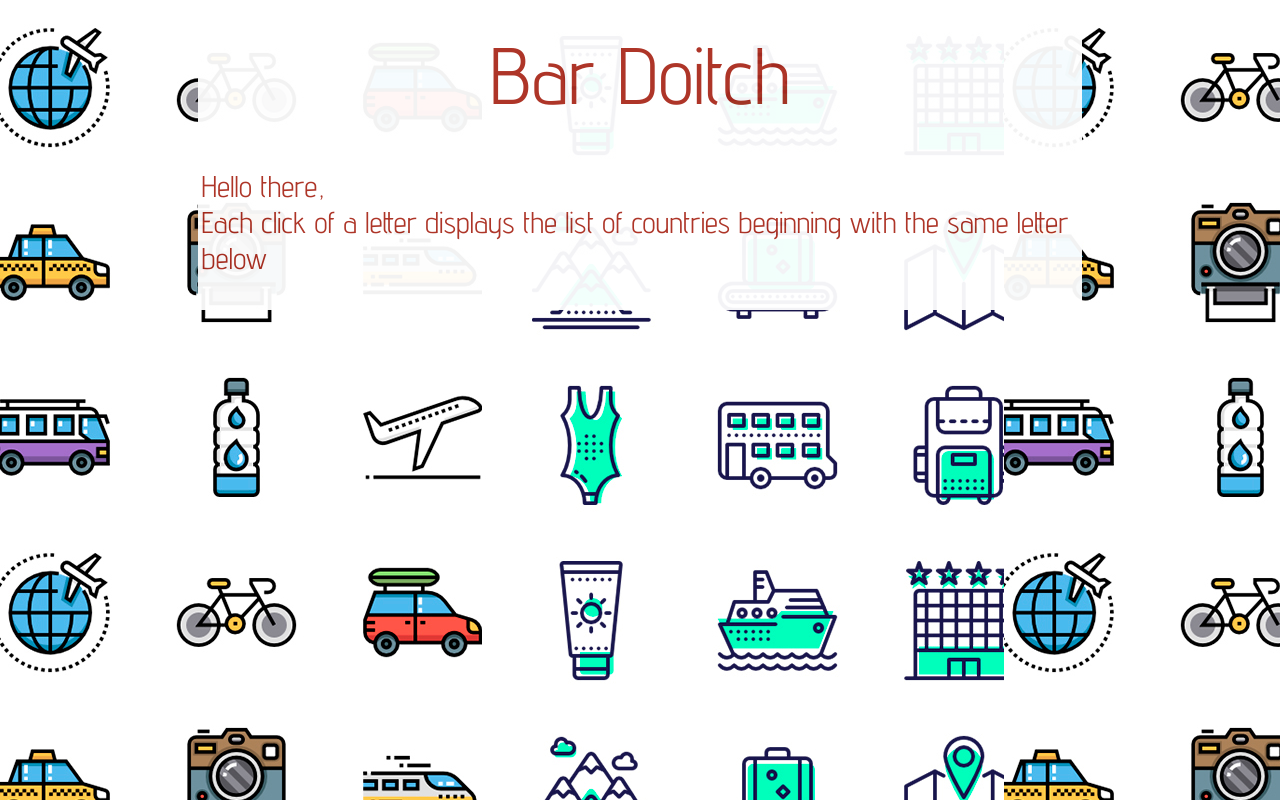
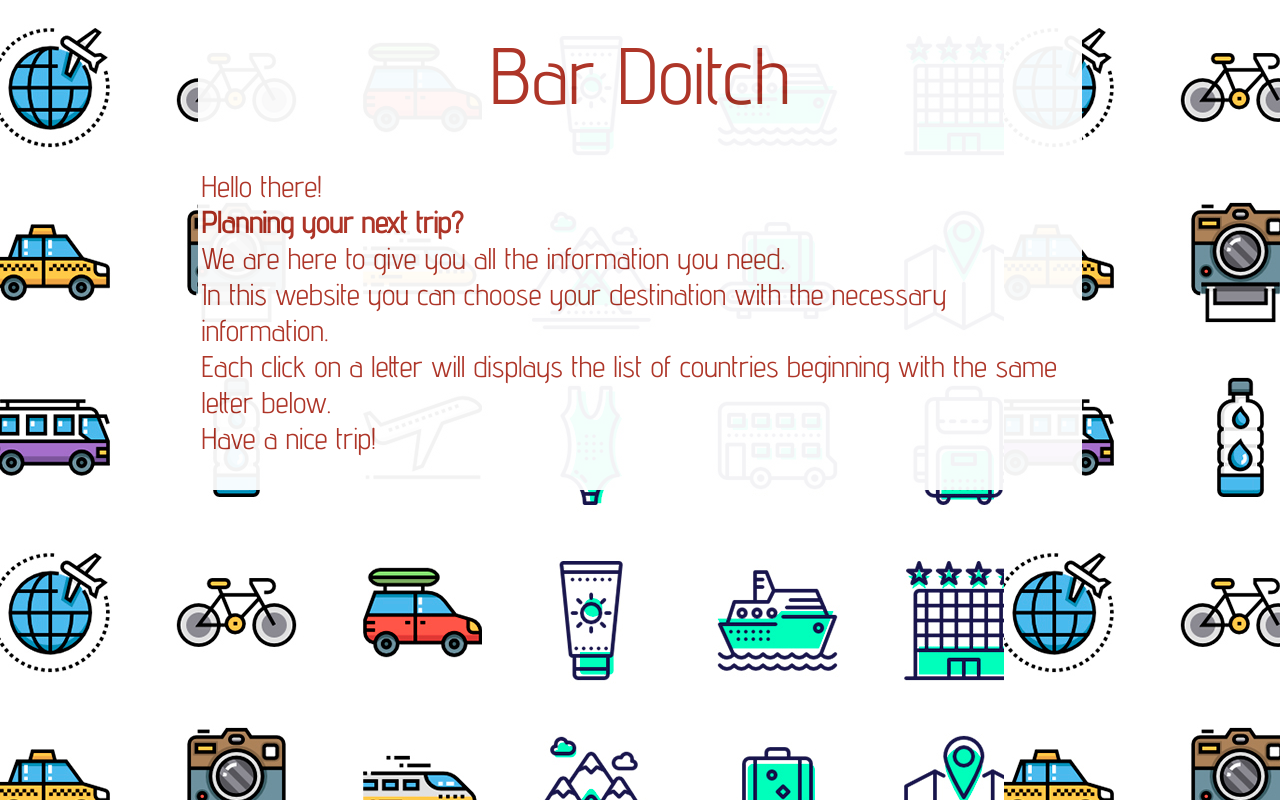
Before and after one commit to bardoitch/TravelTool, a plain HTML site: page index.html in a window 1280 px wide. Drawn offline with nearby package versions, Linux system fonts and the light colour scheme.

Commit message:
Update index.html

```diff
--- a/index.html
+++ b/index.html
@@ -13,18 +13,21 @@
 
 
 	</head>
-	<body >
+	<body class="back">
 	<div id="text">
 	<div id="date"></div>
 	<div id="name">Bar Doitch</div>
-	<p>
-	Hello there,
-	<br>
-	Each click of a letter displays the list of countries beginning with the same letter below
+	<p id='exp'>
+	    Hello there!<br>
+	    <b>Planning your next trip?</b>
+	    <br>We are here to give you all the information you need.
+	    <br> In this website you can choose your destination with the necessary information.
+	    <br>
+	Each click on a letter will displays the list of countries beginning with the same letter below.
+	<br> Have a nice trip!
 	</p>
 
 
-	</div>
 	</div>
 
 	</body>
```
